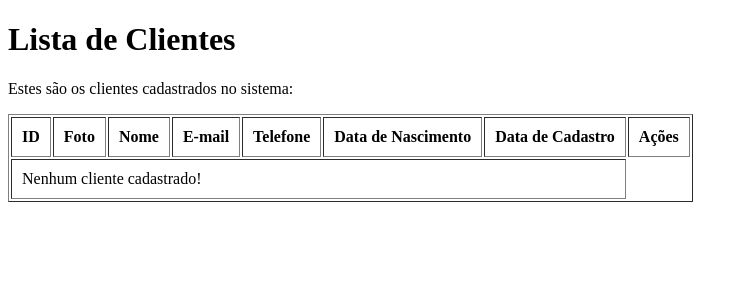
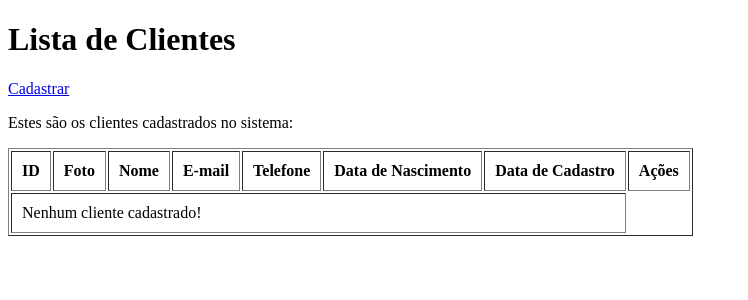
Before and after one commit to maleixorm/php-projeto, a PHP site: page /clientes.php in a window 1280 px wide. Shown: the top 300 px of the page, without its empty margins (0-748 px from the left). Run offline with PHP 8.4, Linux system fonts and the light colour scheme; data that the repository does not hold is empty; a stand-in replaces the project's code that opens the database connection.

Commit message:
Criando um link para cadastro de clientes

```diff
--- a/clientes.php
+++ b/clientes.php
@@ -14,6 +14,7 @@
 </head>
 <body>
     <h1>Lista de Clientes</h1>
+    <p><a href="/cadastrar_cliente.php">Cadastrar</a></p>
     <p>Estes são os clientes cadastrados no sistema:</p>
     <table border="1" cellpadding="10">
         <thead>
```
